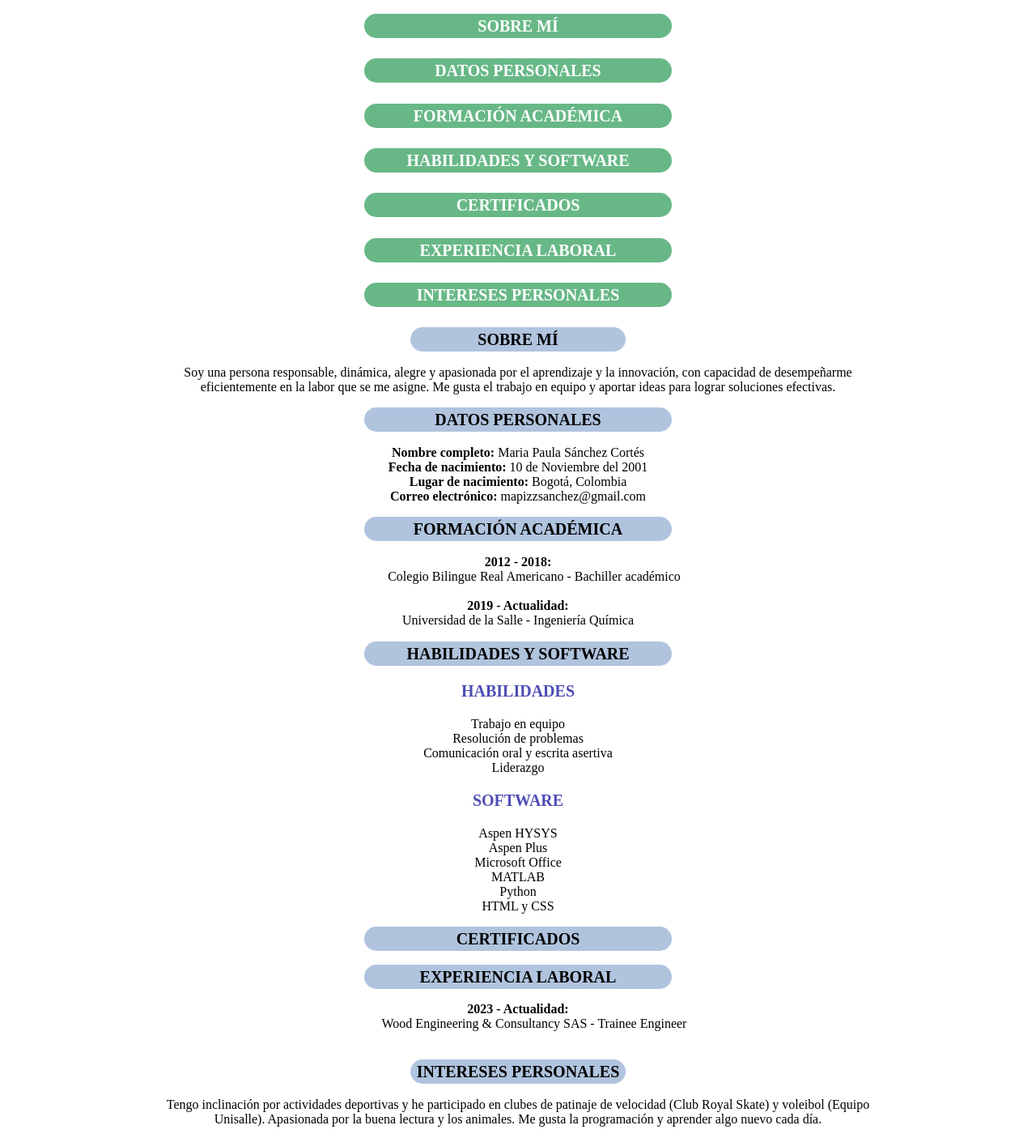
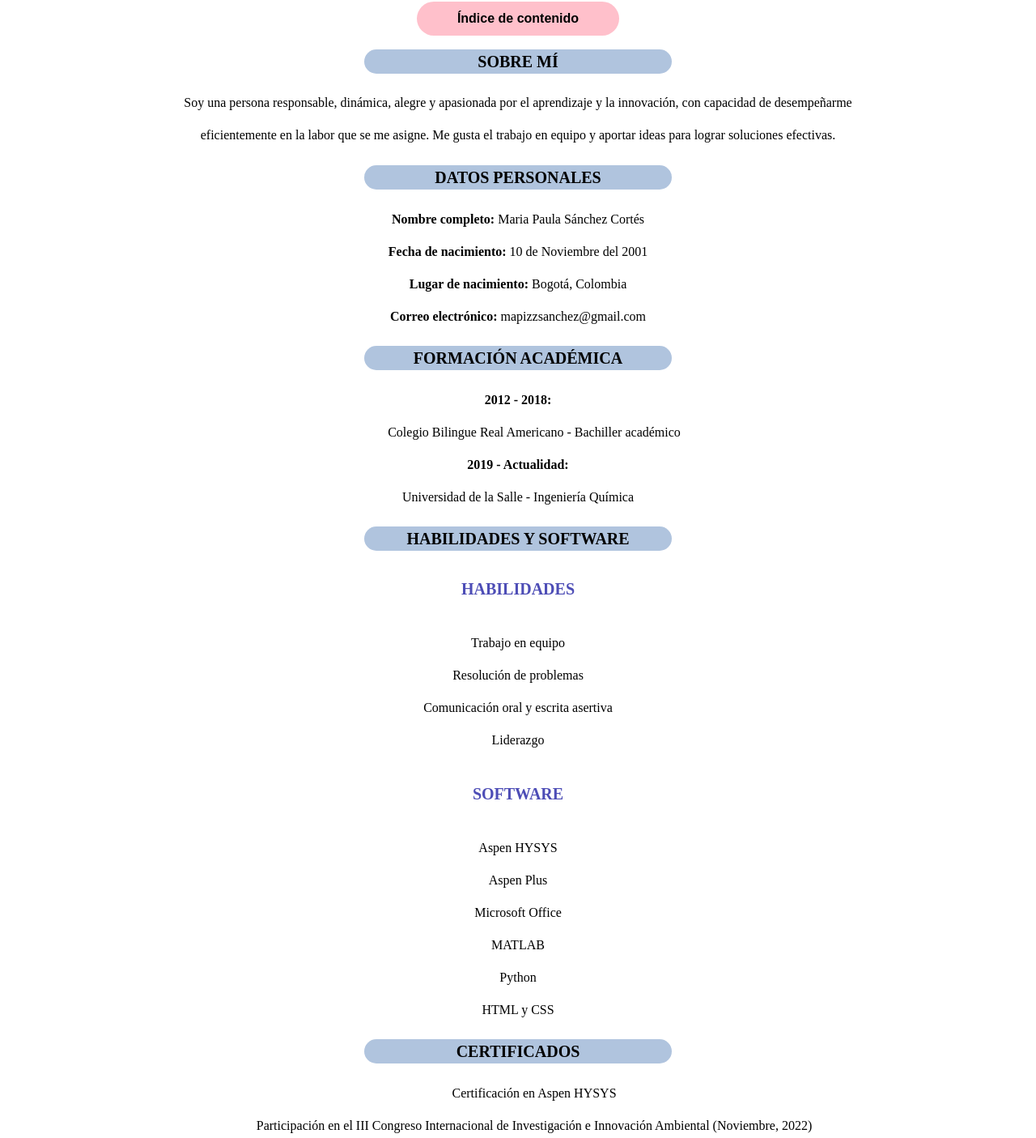
Before and after one commit to MariaPaulaaaa/CV_MariaPaula, a plain HTML site: page index.html in a window 1280 px wide. Shown: the part 297-1702 px from the top of the page at 81% size. Drawn offline with Linux system fonts and the light colour scheme.

Commit message:
Index and links

```diff
--- a/css/curriculum.css
+++ b/css/curriculum.css
@@ -17,30 +17,63 @@ header {
     margin-bottom: 0.02%;
 }
 
-.div-Indice {
-    margin-left: 35%;
-    margin-right: 35%;
-    background-color: rgb(104, 184, 135);
-    line-height: 30px;
-    margin-top: 2%;
-    margin-bottom: 2%;
+.dropbtn {
+    background-color: pink;
+    color: black;
+    margin-top: 10px;
+    padding: 12px 50px;
+    font-size: 16px;
+    font-weight: bold;
+    border: none;
+    cursor: pointer;
     border-radius: 25px;
 }
 
+.Dropdown {
+    position: relative;
+    display: inline-block;
+}
+
+.DropContent {
+    display: none;
+    position: absolute;
+    background-color: #f9f9f9;
+    min-width: 160px;
+    box-shadow: 0px 8px 16px 0px rgba(0,0,0,0.2);
+    z-index: 1;
+}
+
 .a-Indice {
-    font-weight: bold;
-    color: white;
-    font-size: 20px;
+    color: black;
+    padding: 12px 50px;
+    text-decoration: none;
+    display: block;
+}
+
+.a-Indice:hover {
+    background-color: rgb(176, 196, 222);
+}
+
+.Dropdown:hover .DropContent {
+    display: block;
+}
+
+.Dropdown:hover .dropbtn {
+    background-color: rgb(176, 196, 222);
+}
+
+.a-Certificados {
+    color: black;
     text-align: center;
     text-decoration: none;
 }
 
-.section-SobreMi {
+.p-SobreMi {
     margin-left: 15%;
     margin-right: 15%;
 }
 
-.section-InteresesPersonales {
+.p-InteresesPersonales {
     margin-left: 15%;
     margin-right: 15%;
 }
@@ -55,13 +88,18 @@ h2 {
     text-align: center;
 }
 
-h3 {
+h4 {
     font-size: 20px;
     color: rgb(77, 77, 182);
     text-align: center;
 }
 
 main {
+    text-align: center;
+    line-height: 40px;
+}
+
+dd{
     text-align: center;
 }
 
--- a/index.html
+++ b/index.html
@@ -1,6 +1,6 @@
 <body>
     <head>
-        <meta charset="UTF-8" />
+        <meta charset="UTF-8"/>
         <meta name="viewport" content="width=device-width">
         <link rel="stylesheet" href="css\curriculum.css">
     </head>
@@ -12,18 +12,23 @@
 
     <main>
         <section class="Indice">
-            <div class="div-Indice"><a class="a-Indice" href="#SobreMi"> SOBRE MÍ </a></div>
-            <div class="div-Indice"><a class="a-Indice" href="#DatosPersonales"> DATOS PERSONALES </a></div>
-            <div class="div-Indice"><a class="a-Indice" href="#FormacionAcademica"> FORMACIÓN ACADÉMICA </a></div>
-            <div class="div-Indice"><a class="a-Indice" href="#Habilidades"> HABILIDADES Y SOFTWARE  </a></div>
-            <div class="div-Indice"><a class="a-Indice" href="#Certificados"> CERTIFICADOS </a></div>
-            <div class="div-Indice"><a class="a-Indice" href="#ExpericenciaLaboral"> EXPERIENCIA LABORAL </a></div>
-            <div class="div-Indice"><a class="a-Indice" href="#InteresesPersonales"> INTERESES PERSONALES </a></div>
+            <div class="Dropdown">
+                <button class="dropbtn"> Índice de contenido </button>
+                <div class="DropContent">
+                <a class="a-Indice" href="#SobreMi"> SOBRE MÍ </a>
+                <a class="a-Indice" href="#DatosPersonales"> DATOS PERSONALES </a>
+                <a class="a-Indice" href="#FormacionAcademica"> FORMACIÓN ACADÉMICA </a>
+                <a class="a-Indice" href="#Habilidades"> HABILIDADES Y SOFTWARE  </a>
+                <a class="a-Indice" href="#Certificados"> CERTIFICADOS </a>
+                <a class="a-Indice" href="#ExpericenciaLaboral"> EXPERIENCIA LABORAL </a>
+                <a class="a-Indice" href="#InteresesPersonales"> INTERESES PERSONALES </a>
+                </div>
+            </div>
         </section>
 
-        <section class="section-SobreMi">
+        <section>
             <h2 id="SobreMi"> SOBRE MÍ </h2>
-            <p> Soy una persona responsable, dinámica, alegre y apasionada por el aprendizaje y la innovación, con capacidad de
+            <p class="p-SobreMi"> Soy una persona responsable, dinámica, alegre y apasionada por el aprendizaje y la innovación, con capacidad de
                 desempeñarme eficientemente en la labor que se me asigne. Me gusta el trabajo en equipo y aportar ideas para lograr
                 soluciones efectivas. </p>
         </section>
@@ -40,7 +45,7 @@
             <h2 id="FormacionAcademica"> FORMACIÓN ACADÉMICA </h2>
             <dl>
                 <dt> <b> 2012 - 2018: </b> </dt>
-                <dd> Colegio Bilingue Real Americano - Bachiller académico </dd> <br>
+                <dd> Colegio Bilingue Real Americano - Bachiller académico </dd>
                 <dt> <b> 2019 - Actualidad: </b> </dt>
                 <dt> Universidad de la Salle - Ingeniería Química </dt>
             </dl>
@@ -48,12 +53,12 @@
 
         <section>
             <h2 id="Habilidades"> HABILIDADES Y SOFTWARE </h2>
-            <h3> HABILIDADES </h3>
+            <h4> HABILIDADES </h4>
             <div> Trabajo en equipo </div>
             <div> Resolución de problemas </div>
             <div> Comunicación oral y escrita asertiva </div>
             <div> Liderazgo </div>
-            <h3> SOFTWARE </h3>
+            <h4> SOFTWARE </h4>
             <div> Aspen HYSYS </div>
             <div> Aspen Plus </div>
             <div> Microsoft Office </div>
@@ -64,20 +69,26 @@
 
         <section>
             <h2 id="Certificados"> CERTIFICADOS </h2>
-
+            <ul>
+                <a class="a-Certificados" href="https://www.credential.net/38574cf4-b8bf-4a4d-bafc-34cc52c8f3b9#gs.qv5m46"> Certificación en Aspen HYSYS </a> <br>
+                <a class="a-Certificados" href="https://drive.google.com/file/d/1OcGmWyv0HdTmwNblKvi0eisORgNkYfkh/view"> Participación en el III Congreso Internacional de Investigación e
+                    Innovación Ambiental (Noviembre, 2022) </a> <br>
+                <a class="a-Certificados" href="https://www.udemy.com/certificate/UC-0627a829-f492-4758-a823-8ededef2d9e4/"> Curso de programación en Python </a> <br>
+                <a class="a-Certificados" href="https://www.udemy.com/certificate/UC-9bec6ad7-1d56-43de-8a2c-c0adbdc47d83/"> Curso en Aspen Plus </a> <br>
+            </ul>
         </section>
 
         <section>
             <h2 id="ExperienciaLaboral"> EXPERIENCIA LABORAL </h2>
             <dl>
                 <dt> <b> 2023 - Actualidad: </b> </dt>
-                <dd> Wood Engineering & Consultancy SAS - Trainee Engineer </dd> <br>
+                <dd> Wood Engineering & Consultancy SAS - Trainee Engineer </dd>
             </dl>
         </section>
 
-        <section class="section-InteresesPersonales">
+        <section>
             <h2 id="InteresesPersonales"> INTERESES PERSONALES </h2>
-            <p> Tengo inclinación por actividades deportivas y he participado en clubes de patinaje de velocidad (Club Royal Skate) y voleibol (Equipo
+            <p class="p-InteresesPersonales"> Tengo inclinación por actividades deportivas y he participado en clubes de patinaje de velocidad (Club Royal Skate) y voleibol (Equipo
                 Unisalle). Apasionada por la buena lectura y los animales. Me gusta la programación y aprender algo nuevo cada día. </p>
         </section>
     </main>
```
